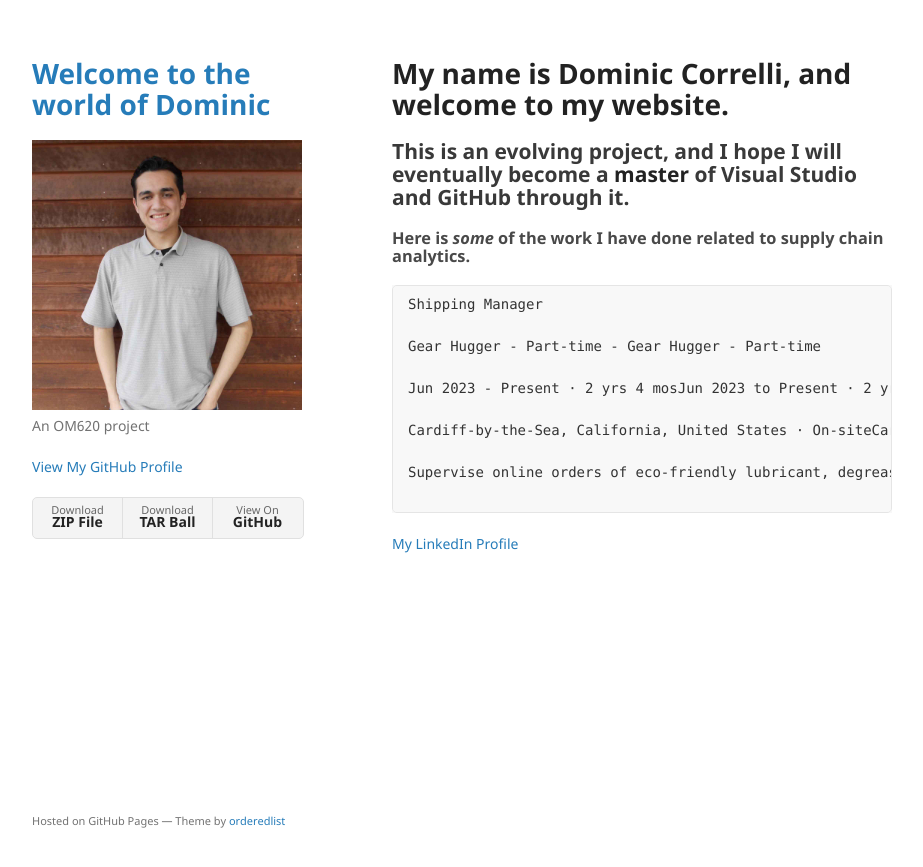
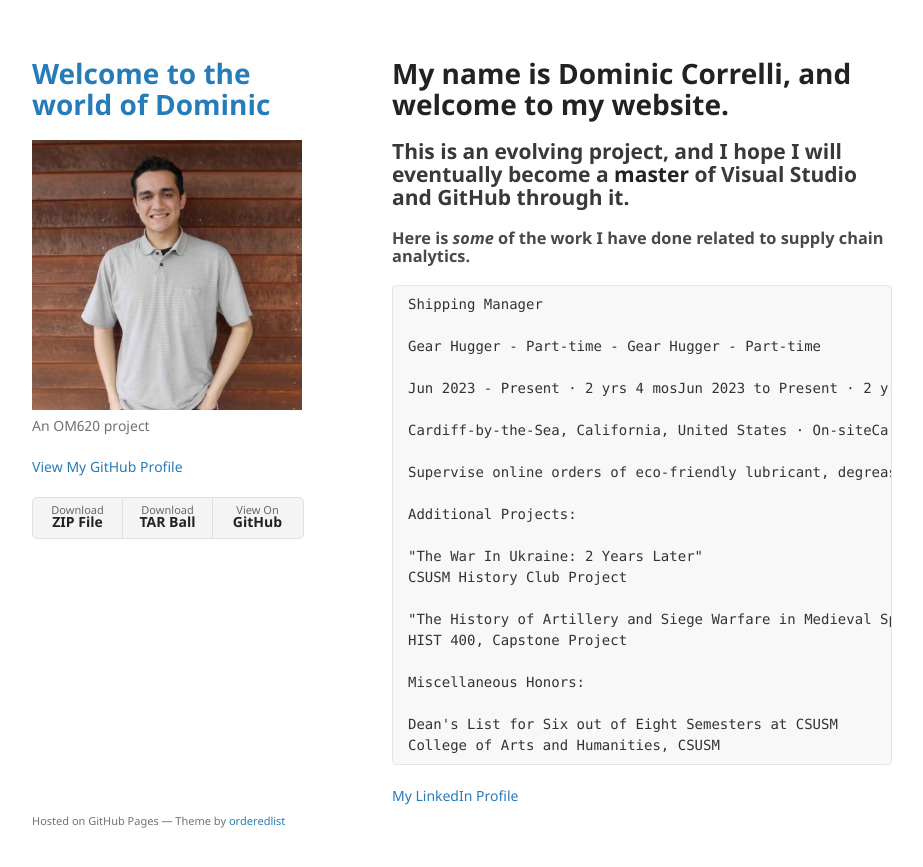
Before and after one commit to correllid03/correllid03.github.io, a Jekyll site: the page built from index.md, in a window 1280 px wide. Shown: the top 867 px of the page, without its empty margins (178-1101 px from the left). Built offline with Jekyll 4.4.1, drawn with Linux system fonts in a browser that asks for light colours; our own code applies the rules of GitHub Pages for plain Markdown files.

Commit message:
Update index.md

````diff
--- a/index.md
+++ b/index.md
@@ -24,6 +24,18 @@ Cardiff-by-the-Sea, California, United States · On-siteCardiff-by-the-Sea, Cali
 
 Supervise online orders of eco-friendly lubricant, degreaser, bike wash, and other products. Additionally ensure inventory integrity and refurbishment into Amazon FBA stock.
 
+Additional Projects:
+
+"The War In Ukraine: 2 Years Later"
+CSUSM History Club Project
+
+"The History of Artillery and Siege Warfare in Medieval Spain"
+HIST 400, Capstone Project
+
+Miscellaneous Honors:
+
+Dean's List for Six out of Eight Semesters at CSUSM
+College of Arts and Humanities, CSUSM
 ```
 
 [My LinkedIn Profile](https://www.linkedin.com/in/dominic-correlli-756847237/)
````
